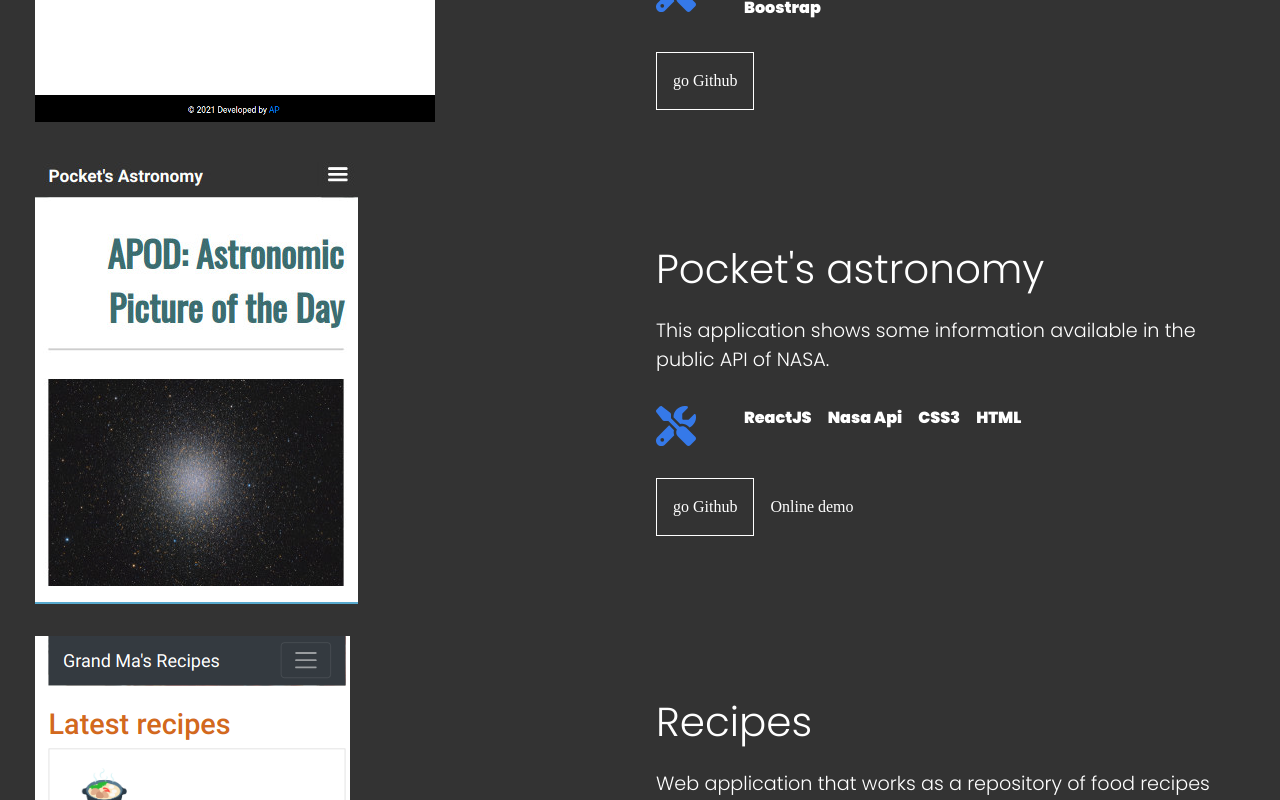
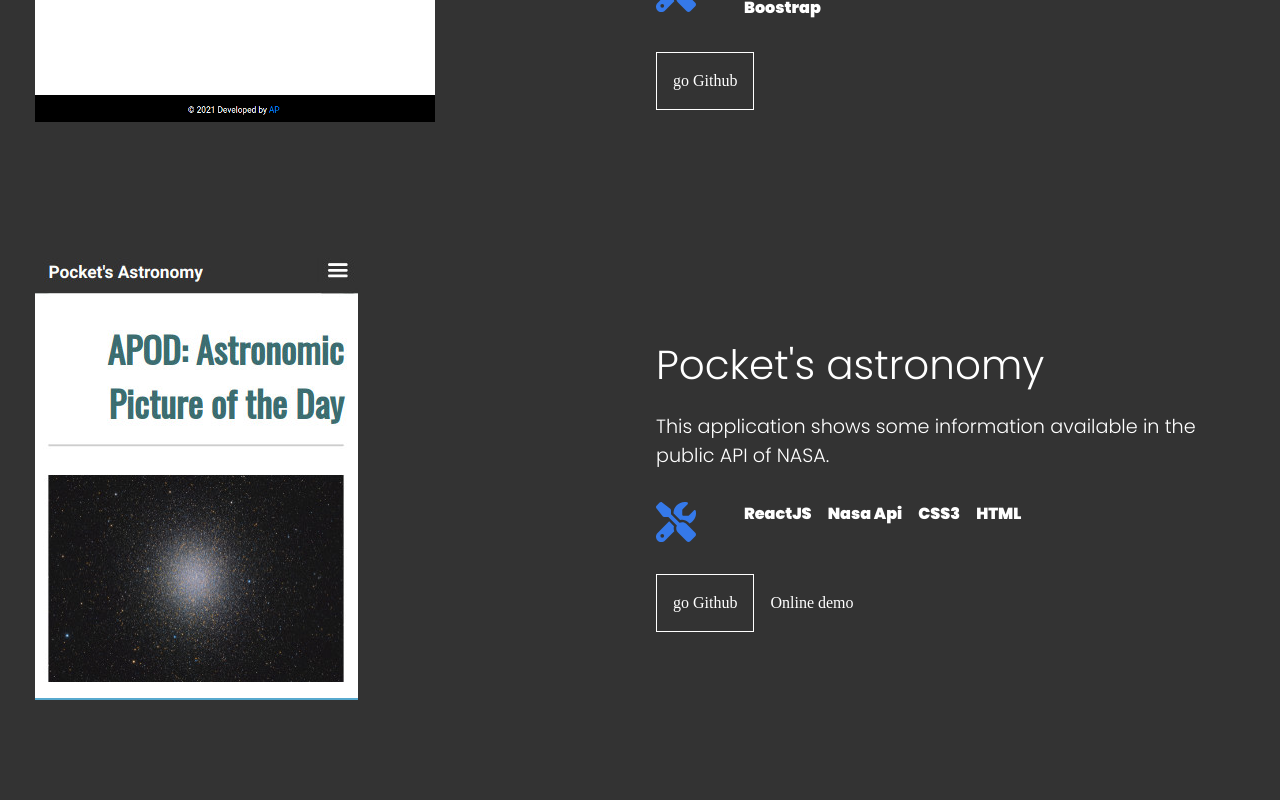
Before and after one commit to andresjpulido/website2020, a React (Create React App) app: page / in a window 1280 px wide. Shown: the part 1200-2000 px from the top of the page. Built offline with nearby package versions, Linux system fonts and the light colour scheme.

Commit message:
updating project css

```diff
--- a/src/components/projects/projects.css
+++ b/src/components/projects/projects.css
@@ -4,6 +4,7 @@
 	flex-direction: row;
     justify-content: center;
     align-items: center;
+	margin-bottom: 6rem;
 }
 
 .project-column {
```
Also changed, not shown: public/images/projects/website2020.png (added).
